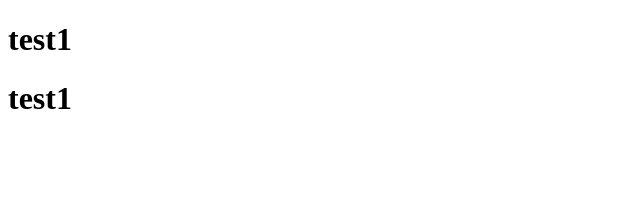
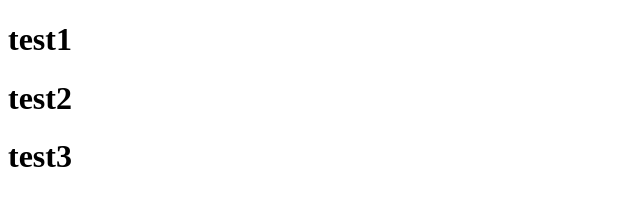
Before and after one commit to Kennedylight/Tpe-Git, a plain HTML site: page page1.html in a window 1280 px wide. Shown: the whole page, without its empty margins (0-640 px from the left). Drawn offline with Linux system fonts and the light colour scheme.

Commit message:
deuxiemme modification de la page1

```diff
--- a/page1.html
+++ b/page1.html
@@ -7,6 +7,7 @@
 </head>
 <body>
     <h1>test1</h1>
-    <h1>test1</h1>
+    <h1>test2</h1>
+    <h1>test3</h1>
 </body>
 </html>
```
